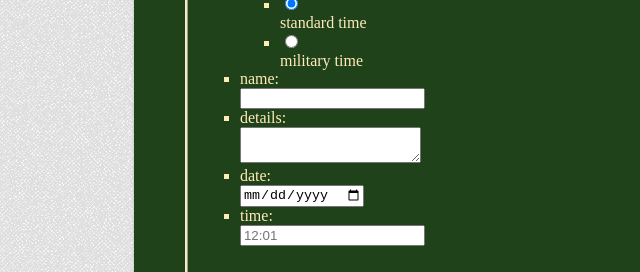
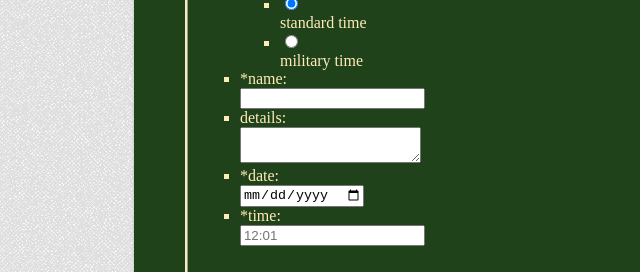
Before and after one commit to b32661/vfw-project3, a plain HTML site: page additem.html in a window 1280 px wide. Shown: the part 280-552 px from the top of the page, 0-640 px from the left. Drawn offline with Linux system fonts and the light colour scheme.

Commit message:
technically done
now time to play around

```diff
--- a/additem.html
+++ b/additem.html
@@ -32,10 +32,10 @@
 	                            <li><input type="radio" id="military" value="Military" name="timeF" />
 	                            <label for="military">military time</label></li>
 	                        </ul>
-	                  <li><label for="eventName">name:</label><input type="text" id="eventName" required aria-required="true" /></li>
+	                  <li><label for="eventName">*name:</label><input type="text" id="eventName" required aria-required="true" /></li>
 	                  <li><label for="eventDescription">details:</label><textarea id="eventDescription" ></textarea></li>
-	                  <li><label for="eventDate">date:</label><input type="date" id="eventDate" placeholder="2-1-2013"/></li>
-	                  <li><label for="eventTime">time:</label><input type="eventTime" placeholder="12:01" id="eventTime"/></li>
+	                  <li><label for="eventDate">*date:</label><input type="date" id="eventDate" placeholder="2-1-2013"/></li>
+	                  <li><label for="eventTime">*time:</label><input type="eventTime" placeholder="12:01" id="eventTime"/></li>
 	                </ul>
 	            </fieldset>
 	            <section>
--- a/css/style.css
+++ b/css/style.css
@@ -41,8 +41,8 @@ div {
 
 span {
 	color: #EB2917;
+	font-family: "Arial Black", Gadget, sans-serif;
 	vertical-align: sub;
-	font-family: "Arial Black", Gadget, sans-serif;
 }
 a {
 	color: rgba(235,41,24,1);
```
